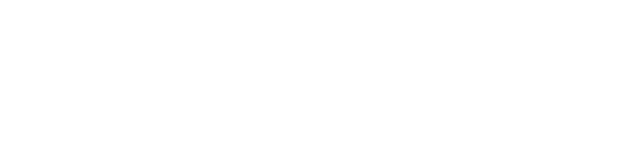
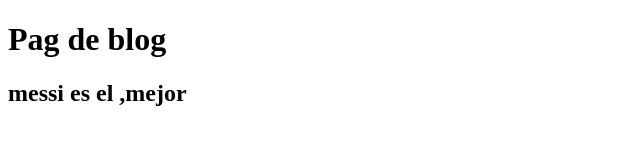
Before and after one commit to Alby06/test-ramas, a plain HTML site: page blog/index.html in a window 1280 px wide. Shown: the whole page, without its empty margins (0-640 px from the left). Drawn offline with Linux system fonts and the light colour scheme.

Commit message:
cambio menor en blog index

```diff
--- a/blog/index.html
+++ b/blog/index.html
@@ -6,6 +6,7 @@
     <title>Document</title>
 </head>
 <body>
-
+    <h1>Pag de blog</h1>
+    <h2>messi es el ,mejor</h2>
 </body>
 </html>
```
